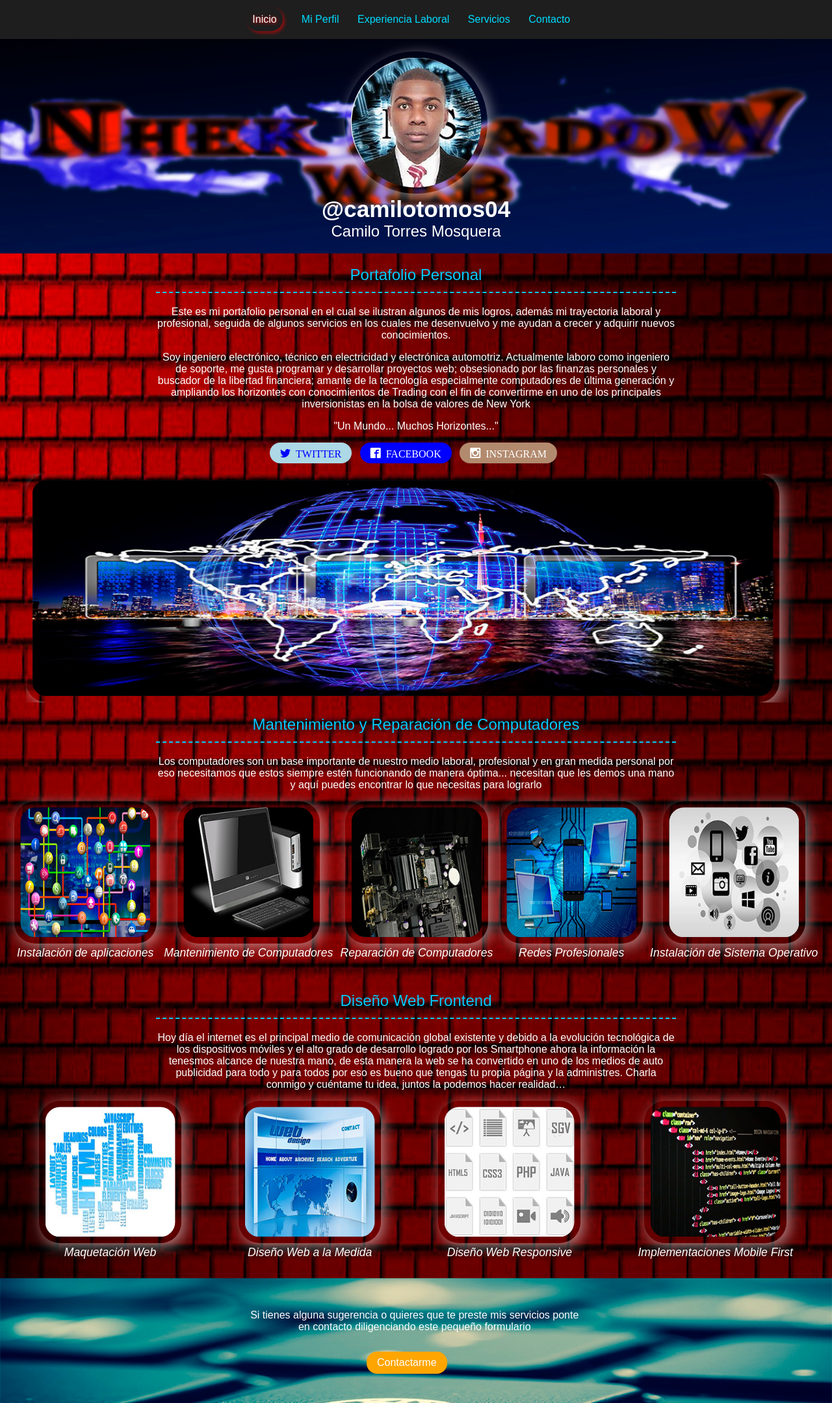
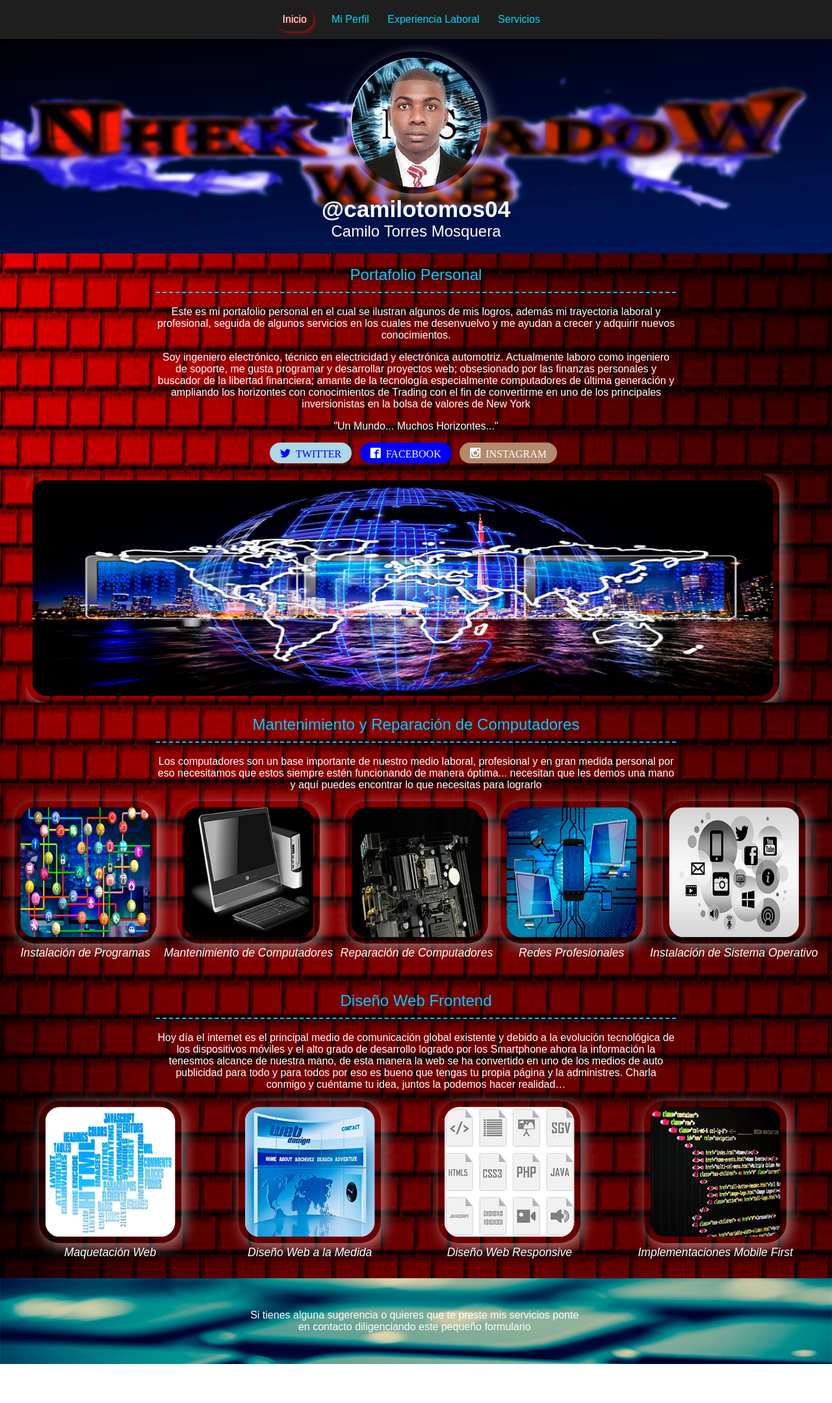
Before and after one commit to camilotomos/camilotomos.github.io, a plain HTML site: page index.html in a window 1280 px wide. Shown: the whole page at 65% size. After the commit the page ends 2099 px from the top, so only its background shows below. Drawn offline with nearby package versions, Linux system fonts and the light colour scheme; files whose address does not match are found by name.

Commit message:
Modificando Index Organizando enlaces V4

```diff
--- a/index.html
+++ b/index.html
@@ -33,9 +33,6 @@
                     <li class="MainMenu-item">
                         <a class="MainMenu-link" href="servicios.html">Servicios</a>
                     </li>
-                    <li class="MainMenu-item">
-                        <a class="MainMenu-link" href="https://docs.google.com/forms/d/e/1FAIpQLSdXGnQjuWP9gudGCUpvEHpfYc_AN5hBEyfV_-U0by4tjdzTNw/viewform?embedded=true" width="300" height="300" target="_blank" >Contacto</a>
-                    </li>
                 </ul>
             </nav>
             <figure class="Header-imageContainer">
@@ -61,7 +58,7 @@
                  <p class="Profile-description">
                     "Un Mundo... Muchos Horizontes..."
                 </p>
-                <a class="Profile-link twitter icon-twitter" href="http://twitter.com/nhekshadow/" target="_blank">TWITTER</a>
+                <a class="Profile-link twitter icon-twitter" href="http://twitter.com/camilotomos04/" target="_blank">TWITTER</a>
                 <a class="Profile-link facebook icon-facebook" href="http://facebook.com/camilo.t.mosquera/" target="_blank">FACEBOOK</a>
                 <a class="Profile-link instagran icon-instagram" href="https://www.instagram.com/camilotomos/" target="_blank">INSTAGRAM</a>
             </div>
@@ -119,7 +116,7 @@
             <article class="Work-item">
                 <figure class="Work-imageContainer">
                     <img class="zoom" class="Work-image" src="../static/images/fotos/APLICACIONES245.jpg" width="200" height="200" alt="Es la descripcion de mi imagen">
-                    <figcaption class="Work-description">Instalación de aplicaciones</figcaption>
+                    <figcaption class="Work-description">Instalación de Programas</figcaption>
 
 
                 </figure>
@@ -209,13 +206,14 @@
         <footer id="contacto" class="Footer">
               <div class="Footer-left">
 
+                <p> </p>
                 <p class="Footer-description">
                     Si tienes alguna sugerencia o quieres que te preste mis servicios ponte en contacto diligenciando este pequeño formulario
                 </p>
 
-                <a class="MainMenu-link" href="https://docs.google.com/forms/d/e/1FAIpQLSdXGnQjuWP9gudGCUpvEHpfYc_AN5hBEyfV_-U0by4tjdzTNw/viewform?embedded=true"target="_black" width="300" height="300">
+               <!-- <a class="MainMenu-link" href="https://docs.google.com/forms/d/e/1FAIpQLSdXGnQjuWP9gudGCUpvEHpfYc_AN5hBEyfV_-U0by4tjdzTNw/viewform?embedded=true"target="_black" width="300" height="300">
                 <button class="Footer-button"> Contactarme </button>
-                </a>
+                </a>-->
             </div>
             <form class="Footer-form">
 
```
